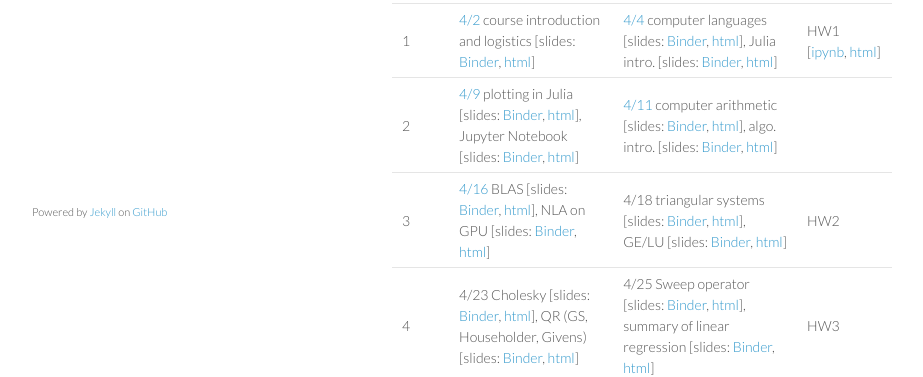
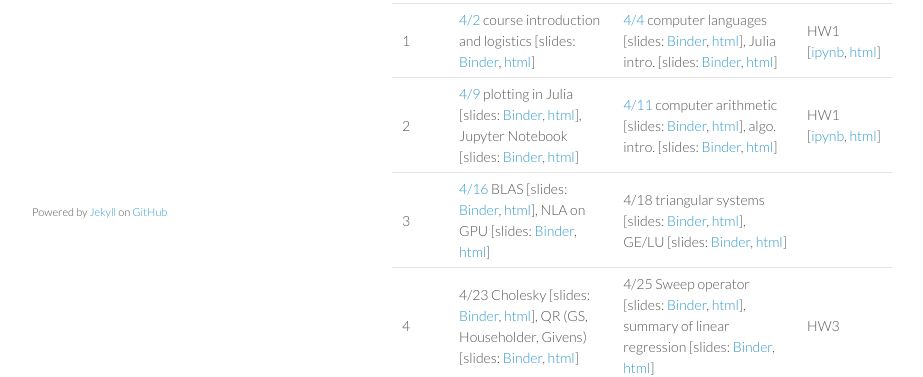
Before and after one commit to ucla-biostat-257/2024spring, a Jekyll site: the page built from schedule/schedule.md, in a window 1280 px wide. Shown: the part 609-986 px from the top of the page, without its empty margins (178-1101 px from the left). Built offline with Jekyll 4.4.1, drawn with Linux system fonts in a browser that asks for light colours.

Commit message:
link to hw2

```diff
--- a/schedule/schedule.md
+++ b/schedule/schedule.md
@@ -28,8 +28,8 @@
 | Week | Tuesday | Thursday | Homework |
 |:-----------|:-----------|:------------|:------------|
 | 1 | [4/2](https://ucla-biostat-257.github.io/2024spring/biostat257spring2024/2024/04/02/week1-day1.html) course introduction and logistics \[slides: [Binder](https://mybinder.org/v2/gh/ucla-biostat-257/2024spring/master?filepath=slides%2F01-intro%2Fintro.ipynb), [html](../slides/01-intro/intro.html)\] | [4/4](https://ucla-biostat-257.github.io/2024spring/biostat257spring2024/2024/04/04/week1-day2.html) computer languages \[slides: [Binder](https://mybinder.org/v2/gh/ucla-biostat-257/2024spring/master?filepath=slides%2F02-langs%2Flangs.ipynb), [html](../slides/02-langs/langs.html)\], Julia intro. \[slides: [Binder](https://mybinder.org/v2/gh/ucla-biostat-257/2024spring/master?filepath=slides%2F03-juliaintro%2Fjuliaintro.ipynb), [html](../slides/03-juliaintro/juliaintro.html)\] | HW1 \[[ipynb](https://raw.githubusercontent.com/ucla-biostat-257/2024spring/master/hw/hw1/hw01.ipynb), [html](../hw/hw1/hw01.html)\] |
-| 2 | [4/9](https://ucla-biostat-257.github.io/2024spring/biostat257spring2024/2024/04/09/week2-day1.html) plotting in Julia \[slides: [Binder](https://mybinder.org/v2/gh/ucla-biostat-257/2024spring/master?filepath=slides%2F04-juliaplot%2Fjuliaplots.ipynb), [html](../slides/04-juliaplot/juliaplots.html)\], Jupyter Notebook \[slides: [Binder](https://mybinder.org/v2/gh/ucla-biostat-257/2024spring/master?filepath=slides%2F05-jupyter%2Fjupyter.ipynb), [html](../slides/05-jupyter/jupyter.html)\] | [4/11](https://ucla-biostat-257.github.io/2024spring/biostat257spring2024/2024/04/11/week2-day2.html) computer arithmetic \[slides: [Binder](https://mybinder.org/v2/gh/ucla-biostat-257/2024spring/master?filepath=slides%2F06-arith%2Farith.ipynb), [html](../slides/06-arith/arith.html)\], algo. intro. \[slides: [Binder](https://mybinder.org/v2/gh/ucla-biostat-257/2024spring/master?filepath=slides%2F07-algo%2Falgo.ipynb), [html](../slides/07-algo/algo.html)\] | |
-| 3 | [4/16](https://ucla-biostat-257.github.io/2024spring/biostat257spring2024/2024/04/16/week3-day1.html) BLAS \[slides: [Binder](https://mybinder.org/v2/gh/ucla-biostat-257/2024spring/master?filepath=slides%2F08-numalgintro%2Fnumalgintro.ipynb), [html](../slides/08-numalgintro/numalgintro.html)\], NLA on GPU \[slides: [Binder](https://mybinder.org/v2/gh/ucla-biostat-257/2024spring/master?filepath=slides%2F09-juliagpu%2Fjuliagpu.ipynb), [html](../slides/09-juliagpu/juliagpu.html)\] | 4/18 triangular systems \[slides: [Binder](https://mybinder.org/v2/gh/ucla-biostat-257/2024spring/master?filepath=slides%2F10-trisys%2Ftrisys.ipynb), [html](../slides/10-trisys/trisys.html)\], GE/LU \[slides: [Binder](https://mybinder.org/v2/gh/ucla-biostat-257/2024spring/master?filepath=slides%2F11-gelu%2Fgelu.ipynb), [html](../slides/11-gelu/gelu.html)\] | HW2 |
+| 2 | [4/9](https://ucla-biostat-257.github.io/2024spring/biostat257spring2024/2024/04/09/week2-day1.html) plotting in Julia \[slides: [Binder](https://mybinder.org/v2/gh/ucla-biostat-257/2024spring/master?filepath=slides%2F04-juliaplot%2Fjuliaplots.ipynb), [html](../slides/04-juliaplot/juliaplots.html)\], Jupyter Notebook \[slides: [Binder](https://mybinder.org/v2/gh/ucla-biostat-257/2024spring/master?filepath=slides%2F05-jupyter%2Fjupyter.ipynb), [html](../slides/05-jupyter/jupyter.html)\] | [4/11](https://ucla-biostat-257.github.io/2024spring/biostat257spring2024/2024/04/11/week2-day2.html) computer arithmetic \[slides: [Binder](https://mybinder.org/v2/gh/ucla-biostat-257/2024spring/master?filepath=slides%2F06-arith%2Farith.ipynb), [html](../slides/06-arith/arith.html)\], algo. intro. \[slides: [Binder](https://mybinder.org/v2/gh/ucla-biostat-257/2024spring/master?filepath=slides%2F07-algo%2Falgo.ipynb), [html](../slides/07-algo/algo.html)\] | HW1 \[[ipynb](https://raw.githubusercontent.com/ucla-biostat-257/2024spring/master/hw/hw2/hw02.ipynb), [html](../hw/hw2/hw02.html)\] |
+| 3 | [4/16](https://ucla-biostat-257.github.io/2024spring/biostat257spring2024/2024/04/16/week3-day1.html) BLAS \[slides: [Binder](https://mybinder.org/v2/gh/ucla-biostat-257/2024spring/master?filepath=slides%2F08-numalgintro%2Fnumalgintro.ipynb), [html](../slides/08-numalgintro/numalgintro.html)\], NLA on GPU \[slides: [Binder](https://mybinder.org/v2/gh/ucla-biostat-257/2024spring/master?filepath=slides%2F09-juliagpu%2Fjuliagpu.ipynb), [html](../slides/09-juliagpu/juliagpu.html)\] | 4/18 triangular systems \[slides: [Binder](https://mybinder.org/v2/gh/ucla-biostat-257/2024spring/master?filepath=slides%2F10-trisys%2Ftrisys.ipynb), [html](../slides/10-trisys/trisys.html)\], GE/LU \[slides: [Binder](https://mybinder.org/v2/gh/ucla-biostat-257/2024spring/master?filepath=slides%2F11-gelu%2Fgelu.ipynb), [html](../slides/11-gelu/gelu.html)\] | |
 | 4 | 4/23 Cholesky \[slides: [Binder](https://mybinder.org/v2/gh/ucla-biostat-257/2024spring/master?filepath=slides%2F12-chol%2Fchol.ipynb), [html](../slides/12-chol/chol.html)\], QR (GS, Householder, Givens) \[slides: [Binder](https://mybinder.org/v2/gh/ucla-biostat-257/2024spring/master?filepath=slides%2F13-qr%2Fqr.ipynb), [html](../slides/13-qr/qr.html)\] | 4/25 Sweep operator \[slides: [Binder](https://mybinder.org/v2/gh/ucla-biostat-257/2024spring/master?filepath=slides%2F14-sweep%2Fsweep.ipynb), [html](../slides/14-sweep/sweep.html)\], summary of linear regression \[slides: [Binder](https://mybinder.org/v2/gh/ucla-biostat-257/2024spring/master?filepath=slides%2F15-linreg%2Flinreg.ipynb), [html](../slides/15-linreg/linreg.html)\] | HW3 |
 | 5 | 4/30 condition number \[slides: [Binder](https://mybinder.org/v2/gh/ucla-biostat-257/2024spring/master?filepath=slides%2F16-cond%2Fcond.ipynb), [html](../slides/16-cond/cond.html)\], iterative methods intro \[slides: [Binder](https://mybinder.org/v2/gh/ucla-biostat-257/2024spring/master?filepath=slides%2F17-iterative%2Fiterative.ipynb), [html](../slides/17-iterative/iterative.html)\] | 5/2 conjugate gradient \[slides: [Binder](https://mybinder.org/v2/gh/ucla-biostat-257/2024spring/master?filepath=slides%2F18-cg%2Fcg.ipynb), [html](../slides/18-cg/cg.html)\] | HW4 |
 | 6 | 5/7 easy linear system \[slides: [Binder](https://mybinder.org/v2/gh/ucla-biostat-257/2024spring/master?filepath=slides%2F19-easylineq%2Feasylineq.ipynb), [html](../slides/19-easylineq/easylineq.html)\], eigen-decomposition and SVD \[slides: [Binder](https://mybinder.org/v2/gh/ucla-biostat-257/2024spring/master?filepath=slides%2F20-eigsvd%2Feigsvd.ipynb), [html](../slides/20-eigsvd/eigsvd.html)\] | 5/9 optimization intro. \[slides: [Binder](https://mybinder.org/v2/gh/ucla-biostat-257/2024spring/master?filepath=slides%2F21-optmintro%2Foptmintro.ipynb), [html](../slides/21-optmintro/optmintro.html)\] | HW5 |
```
